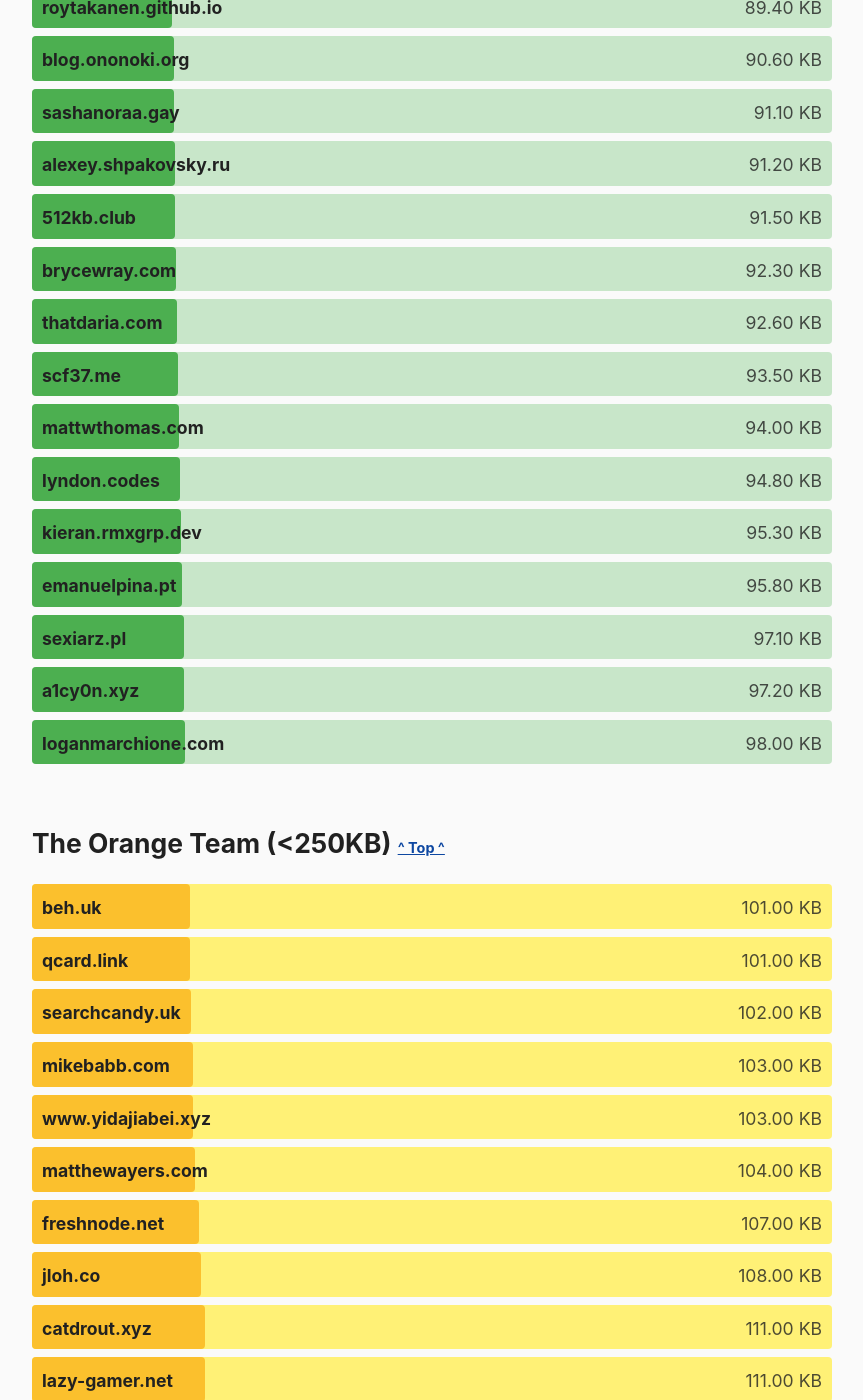
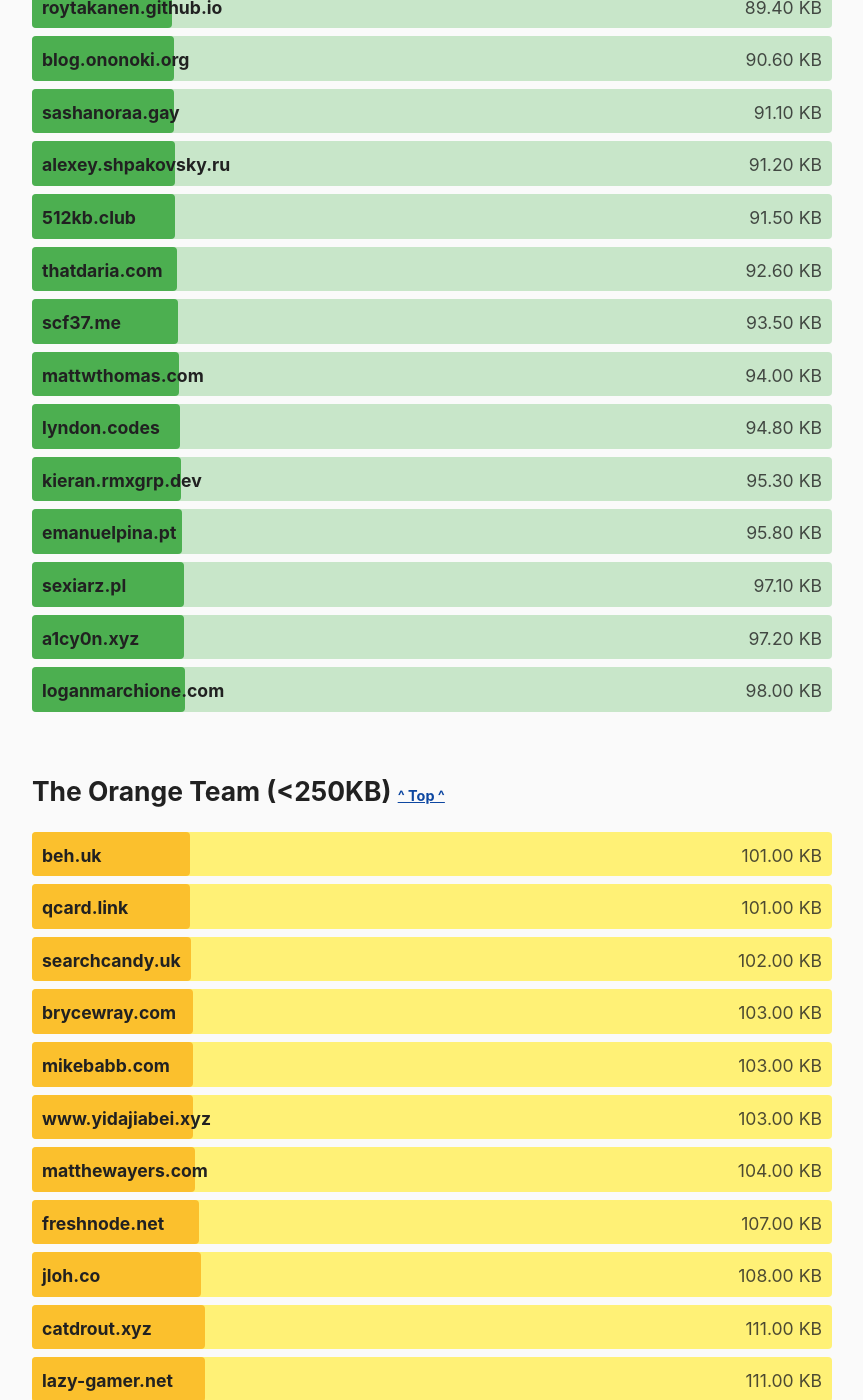
Before and after one commit to kevquirk/512kb.club, a Jekyll site: the page built from index.md, in a window 1280 px wide and 1400 px high, scrolled down 15524 px. Shown: the whole window, without its empty margins (208-1071 px from the left). Built offline with Jekyll 4.4.1, drawn with Linux system fonts in a browser that asks for light colours.

Commit message:
Update brycewray.com in sites.yml
Using a web font again, so uncompressed size per GTMetrix is now 103.0 KB (https://gtmetrix.com/reports/www.brycewray.com/7Q032UlL/).

```diff
--- a/_data/sites.yml
+++ b/_data/sites.yml
@@ -390,8 +390,8 @@
 
 - domain: brycewray.com
   url: https://www.brycewray.com/
-  size: 92.3
-  last_checked: 2022-05-26
+  size: 103.0
+  last_checked: 2022-06-27
 
 - domain: buchh.org
   url: https://buchh.org/
```
